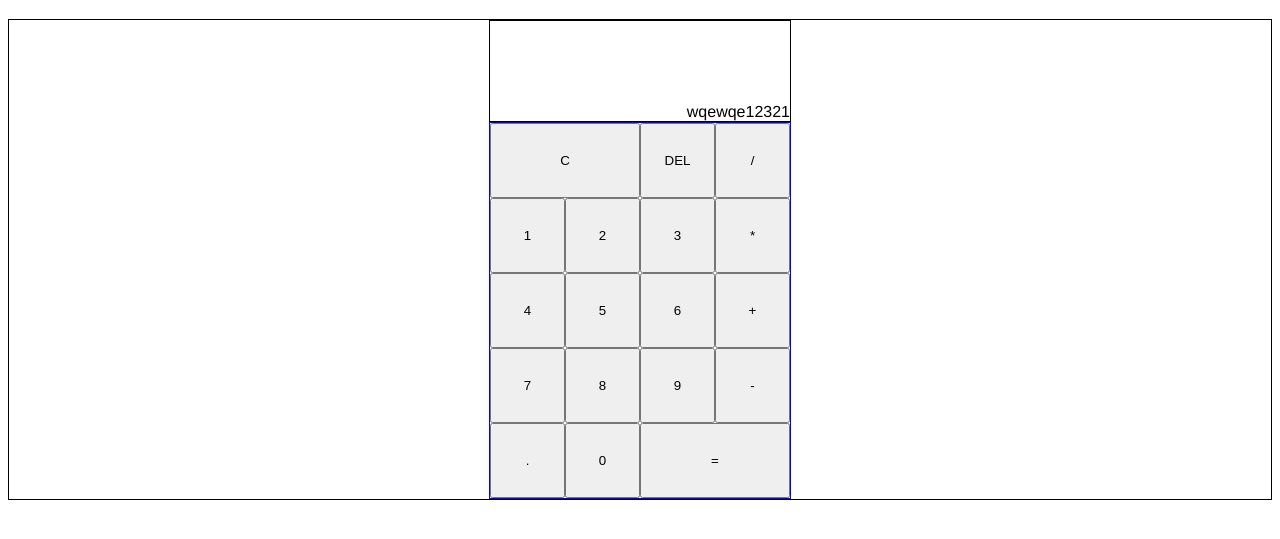
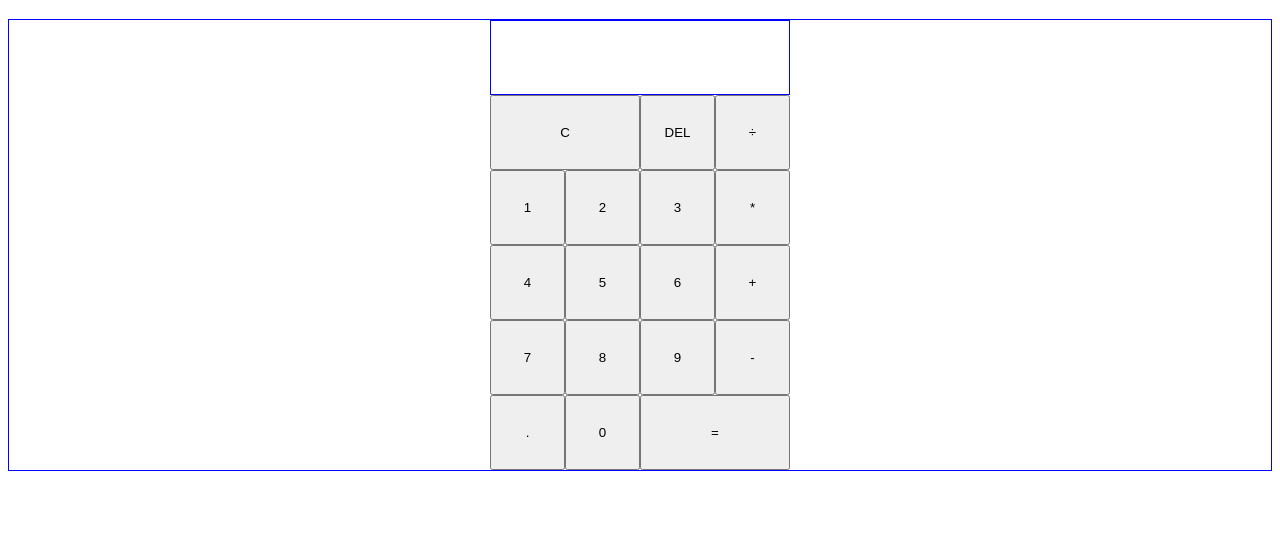
Before and after one commit to LuisAntonio010/calculator, a plain HTML site: page index.html in a window 1280 px wide. Shown: the part 61-600 px from the top of the page. Drawn offline with Linux system fonts and the light colour scheme.

Commit message:
saving progress

```diff
--- a/index.html
+++ b/index.html
@@ -11,32 +11,25 @@
  <h1> Calculator</h1>
 
  <div class="container">
-    <div class="container-display">
-        <div class="display">wqewqe12321</div>
-    </div>
-
-    <div class="button-display">
-        <button class="buttons" id="clear">C</button>
+        <div id="display"></div>
+        <button class="buttons clear">C</button>
         <button class="buttons" >DEL</button>
-        <button class="buttons">/</button>
-        <button class="buttons">1</button>
-        <button class="buttons">2</button>
-        <button class="buttons">3</button>
-        <button class="buttons">*</button>
-        <button class="buttons">4</button>
-        <button class="buttons">5</button>
-        <button class="buttons">6</button>
-        <button class="buttons">+</button>
-        <button class="buttons">7</button>
-        <button class="buttons">8</button>
-        <button class="buttons">9</button>
-        <button class="buttons">-</button>
-        <button class="buttons">.</button>
-        <button class="buttons">0</button>
-        <button class="buttons" id="equal">=</button>
-    </div>
-
-
+        <button class="operators">÷</button>
+        <button class="numbers">1</button>
+        <button class="numbers">2</button>
+        <button class="numbers">3</button>
+        <button class="operators">*</button>
+        <button class="numbers">4</button>
+        <button class="numbers">5</button>
+        <button class="numbers">6</button>
+        <button class="operators">+</button>
+        <button class="numbers">7</button>
+        <button class="numbers">8</button>
+        <button class="numbers">9</button>
+        <button class="operators">-</button>
+        <button class="numbers">.</button>
+        <button class="numbers">0</button>
+        <button class="buttons equal" >=</button>
  </div>
 
 </body>
--- a/javascript.js
+++ b/javascript.js
@@ -1,4 +1,24 @@
-let operator = ''
+let numbers = Array.from(document.getElementsByClassName('numbers'))
+let operators = Array.from(document.getElementsByClassName('operators'))
+let display = document.getElementById('display')
+
+let firstNumber = '';
+let clickedOperator = '';
+let storedNumber = '';
+let secondNumber = '';
+
+numbers.forEach( number => {
+    number.addEventListener('click',() => {
+    firstNumber += number.textContent
+    display.innerText = firstNumber
+    })
+})
+
+operators.forEach(operator => {
+    operator.addEventListener('click',() => {
+        firstNumber = storedNumber
+    })
+})
 
 
 function add (a,b){
@@ -17,20 +37,22 @@ function divide (a,b) {
     return a/b
 }
 
-function operate (num1, num2){
+
+function operate (a, b, operator){
     switch(operator){
-        case 'add':
-            return add(num1, num2)
+        case '+':
+            return add(a, b)
             break;
-        case 'substract':
-            return substract(num1, num2)
+        case '-':
+            return substract(a, b)
             break;
-        case 'multiply':
-            return multiply(num1, num2)
+        case '*':
+            return multiply(a, b)
             break;
-        case 'divide' :
-            return divide (num1, num2)
+        case '÷' :
+            return divide (a, b)
             break;
         default:
+            break;
     }
 }
--- a/style.css
+++ b/style.css
@@ -3,30 +3,23 @@ html{
     font-family:'Franklin Gothic Medium', 'Arial Narrow', Arial, sans-serif;
 }
 
-
 .container{
-    display: flex;
-    flex-direction: column;
-    align-items: center;
-    border: 1px solid black;
- }
-
-.button-display{
     display: grid;
+    justify-content: center;
     grid-template-columns: repeat(4, 75px);
-    grid-template-rows:  repeat(5,75px);
-    border: 1px solid blue;
+    grid-template-rows:  repeat(6,75px);
+    border: 1px solid  blue
 }
 
-.container-display{
-    display: flex;
-    justify-content: end;
-    border: 1px solid black;
-    align-items: flex-end;
-    width: 300px;
-    height: 100px;
+#display{
+    grid-column: span 4;
+    border: 1px solid  blue;
+    display: grid;
+    align-items: center;
+
+
 }
 
-#clear, #equal{
+.clear, .equal{
     grid-column: span 2;
 }
```
